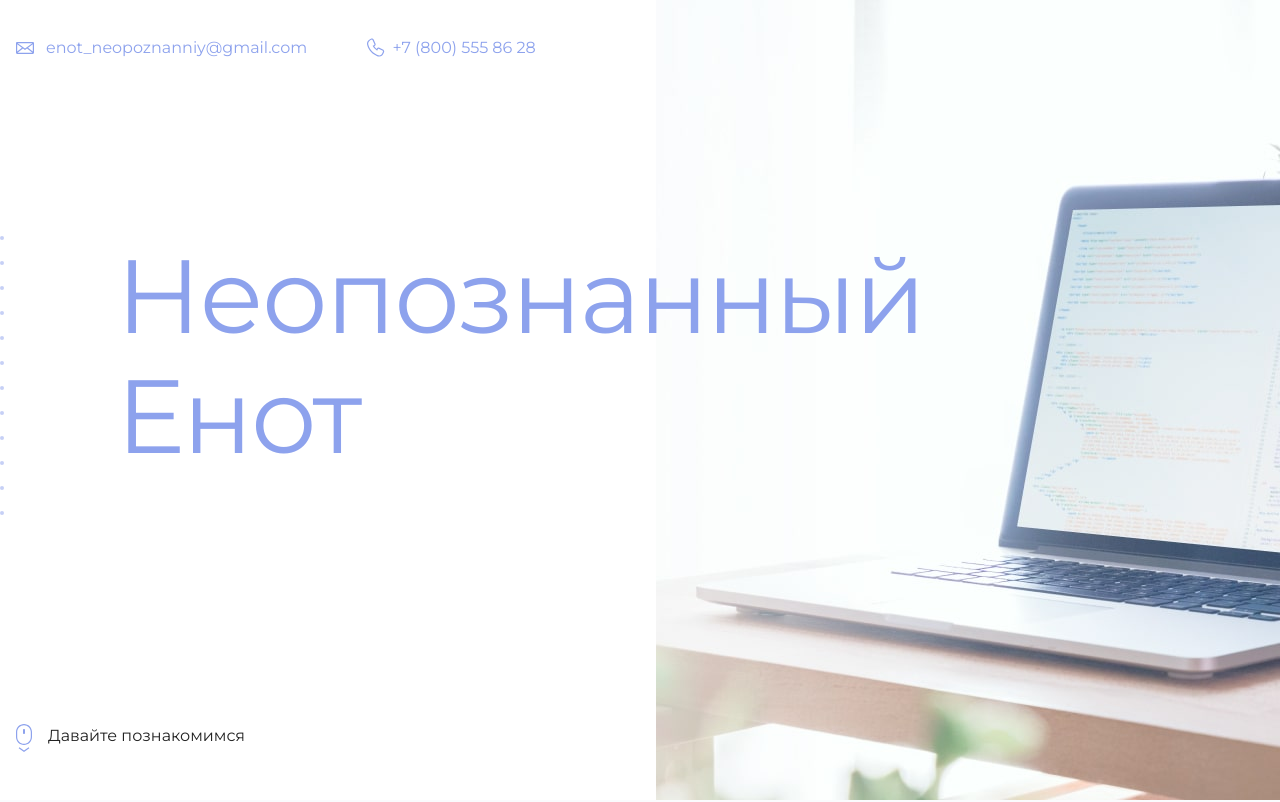
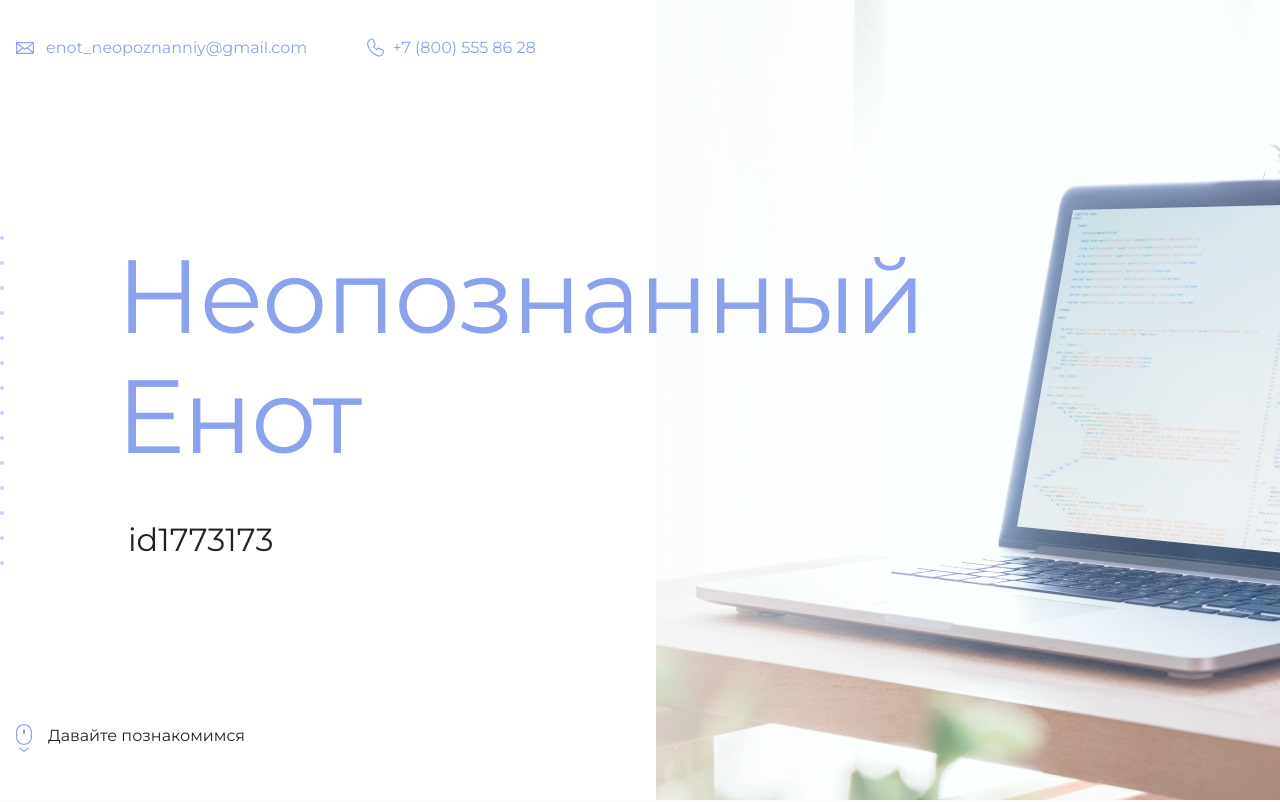
Before and after one commit to AlekseyRz/hw_4.7_htmlacademy, a plain HTML site: page index.html in a window 1280 px wide. Shown: the top 802 px of the page. Drawn offline with Linux system fonts and the light colour scheme.

Commit message:
Добавил свой id на сайте.

```diff
--- a/index.html
+++ b/index.html
@@ -19,7 +19,7 @@
       <section class="hero-image">
         <div class="container">
           <h1 class="heading">Неопознанный Енот</h1>
-          <p><!-- Тут ваш id на сайте Академии --></p>
+          <p>id1773173</p>
         </div>
       </section>
 
```
